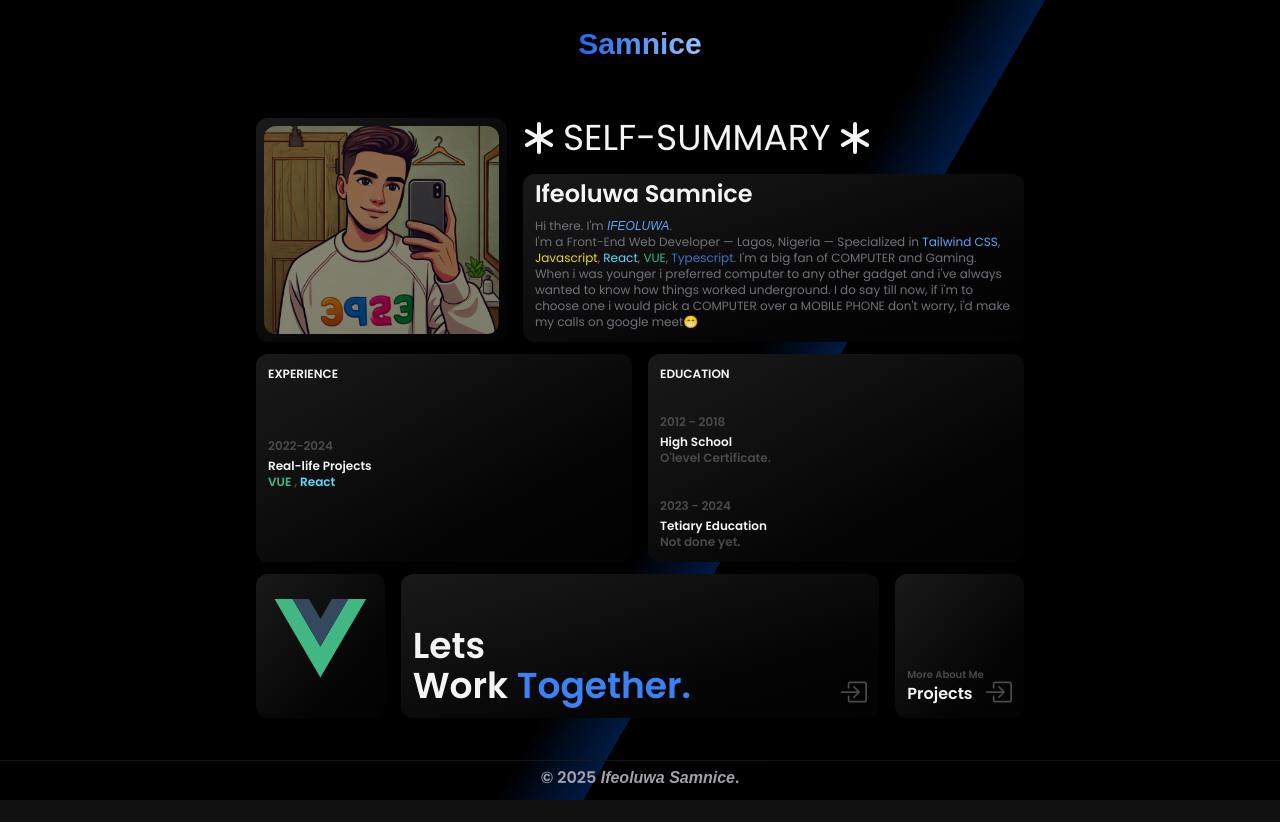
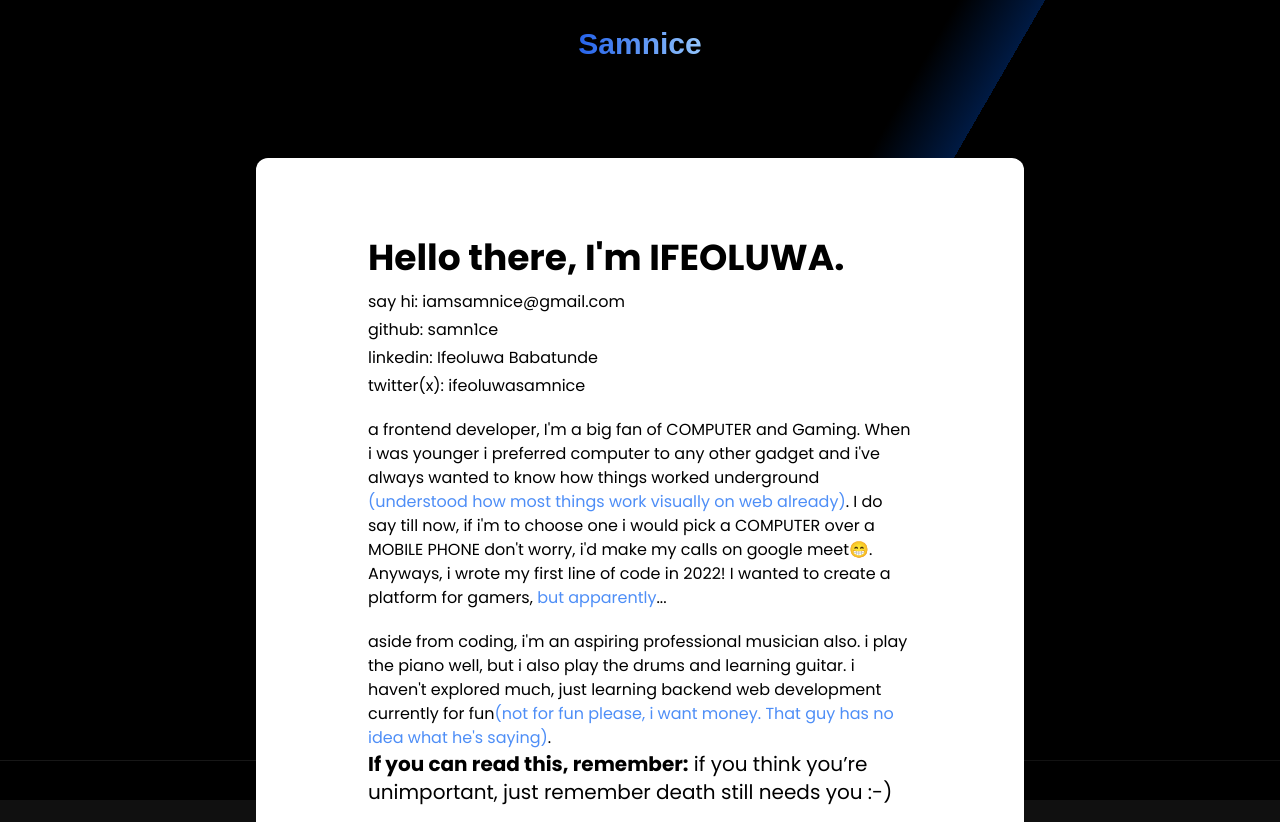
Before and after one commit to Samn1ce/Portfolio, a Vue app in the folder portfolio/: page / in a window 1280 px wide. Before the commit the page ends 800 px from the top, so only its background shows below. Built offline with nearby package versions, Linux system fonts and the light colour scheme; a web font is replaced by a local one.

Commit message:
new portfolio design

```diff
--- a/portfolio/src/components/Self.vue
+++ b/portfolio/src/components/Self.vue
@@ -3,7 +3,7 @@ import Asterics from './icons/IconAsterics.vue'
 </script>
 
 <template>
-	<section
+	<!-- <section
 		class="w-full lg:h-56 flex sm:flex-row md:justify-center gap-4 mb-3 text-zinc-100"
 	>
 		<div
@@ -74,7 +74,87 @@ import Asterics from './icons/IconAsterics.vue'
 				</div>
 			</div>
 		</div>
-	</section>
+		dark:bg-neutral-950
+	</section> -->
+
+	<div
+		class="md:pt-20 pt-10 md:mt-10 w-full mx-auto max-w-5xl bg-white rounded-t-xl lg:px-28 px-5 p-4"
+	>
+		<div>
+			<h1 class="font-bold text-3xl md:text-4xl">
+				Hello there, I'm IFEOLUWA.
+			</h1>
+			<div>
+				<div class="mt-3 dark:text-neutral-400 leading-6">
+					<div class="space-y-1">
+						<p>
+							say hi:
+							<a href="mailto:iamsamnice@gmail.com"
+								>iamsamnice@gmail.com</a
+							>
+						</p>
+						<p>
+							github:
+							<a href="https://github.com/samn1ce">samn1ce</a>
+						</p>
+						<p>
+							linkedin:
+							<a
+								class="https://www.linkedin.com/in/ifeoluwa-babatunde-9036b7288/"
+								>Ifeoluwa Babatunde</a
+							>
+						</p>
+						<p>
+							twitter(x):
+							<a href="https://x.com/ifeoluwasamnice"
+								>ifeoluwasamnice</a
+							>
+						</p>
+					</div>
+					<div class="mt-5">
+						<p>
+							a frontend developer, I'm a big fan of COMPUTER and
+							Gaming. When i was younger i preferred computer to
+							any other gadget and i've always wanted to know how
+							things worked underground
+							<span
+								class="text-blue-500 dark:text-blue-400 opacity-90"
+								>(understood how most things work visually on
+								web already)</span
+							>. I do say till now, if i'm to choose one i would
+							pick a COMPUTER over a MOBILE PHONE don't worry, i'd
+							make my calls on google meet😁. Anyways, i wrote my
+							first line of code in 2022! I wanted to create a
+							platform for gamers,
+							<span
+								class="text-blue-500 dark:text-blue-400 opacity-90"
+								>but apparently</span
+							>...
+						</p>
+
+						<p class="mt-5">
+							aside from coding, i'm an aspiring professional
+							musician also. i play the piano well, but i also
+							play the drums and learning guitar. i haven't
+							explored much, just learning backend web development
+							currently for fun<span
+								class="text-blue-500 dark:text-blue-400 opacity-90"
+								>(not for fun please, i want money. That guy has
+								no idea what he's saying)</span
+							>.
+						</p>
+					</div>
+				</div>
+				<h6 class="text-xl font-fuggles">
+					<span class="font-bold"
+						>If you can read this, remember:</span
+					>
+					if you think you’re unimportant, just remember death still
+					needs you :-)
+				</h6>
+			</div>
+		</div>
+	</div>
 </template>
 
 <style>
--- a/portfolio/src/views/MainView.vue
+++ b/portfolio/src/views/MainView.vue
@@ -43,12 +43,12 @@ onMounted(() => {
 			<div class="self-section">
 				<Self />
 			</div>
-			<div class="about-section">
+			<!-- <div class="about-section">
 				<About />
 			</div>
 			<div class="credentials-section">
 				<Credentials />
-			</div>
+			</div> -->
 		</div>
 		<Footer />
 	</main>
```
